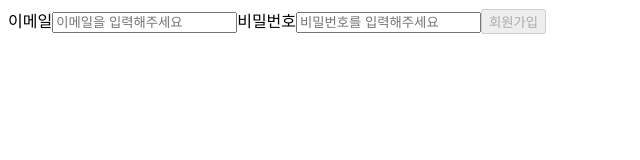
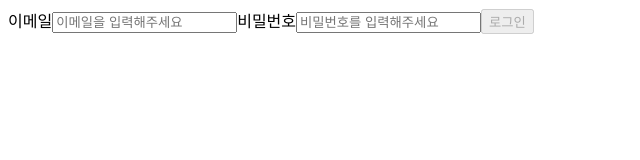
Before and after one commit to DoctorK4/wanted-pre-onboarding-frontend, a React (Create React App) app: page /signin in a window 1280 px wide. Shown: the top 160 px of the page, without its empty margins (0-640 px from the left). Built offline with nearby package versions, Linux system fonts and the light colour scheme.

Commit message:
[settings] react-router-dom 설정 및 페이지간이동 구현

```diff
--- a/package.json
+++ b/package.json
@@ -10,6 +10,7 @@
     "react": "^18.2.0",
     "react-dom": "^18.2.0",
     "react-router": "^6.10.0",
+    "react-router-dom": "^6.10.0",
     "react-scripts": "5.0.1",
     "web-vitals": "^2.1.4"
   },
--- a/src/App.jsx
+++ b/src/App.jsx
@@ -1,11 +1,18 @@
 import SignIn from './pages/signIn';
 import SignUp from './pages/signUp';
+import ToDo from './pages/toDo';
+import { BrowserRouter, Routes, Route } from "react-router-dom";
 
 function App() {
   return (
     <div className="App">
-      {/* <SignIn/> */}
-      <SignUp/>
+      <BrowserRouter>
+        <Routes>
+          <Route path="/signup" element={<SignUp />}></Route>
+          <Route path="/signin" element={<SignIn />}></Route>
+          <Route path="/todo" element={<ToDo />}></Route>
+        </Routes>
+      </BrowserRouter>
     </div>
   );
 }
```
Also changed, not shown: src/pages/toDo.jsx (+9 -0 lines), 1 other file (tests, documents, lock files or other folders).
